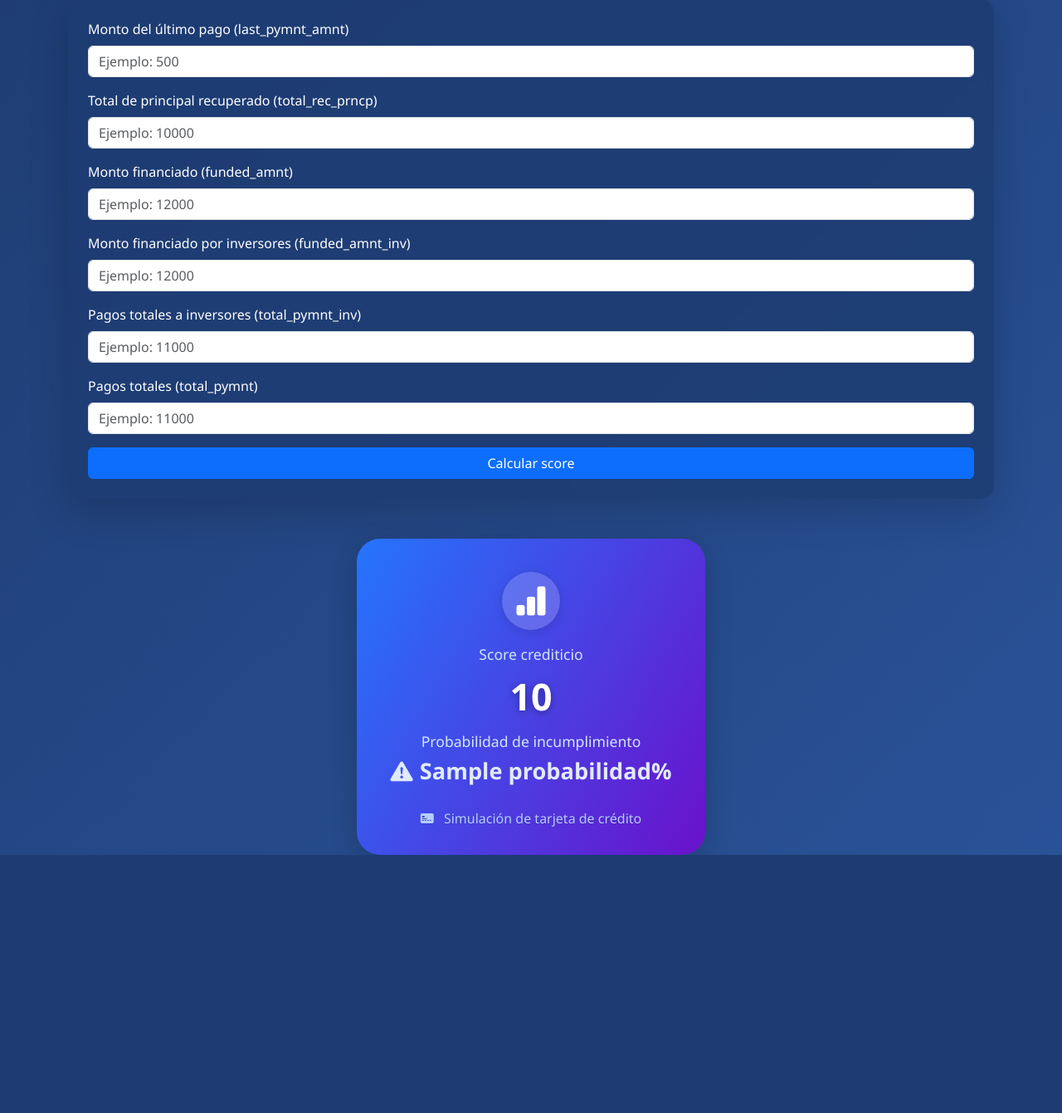
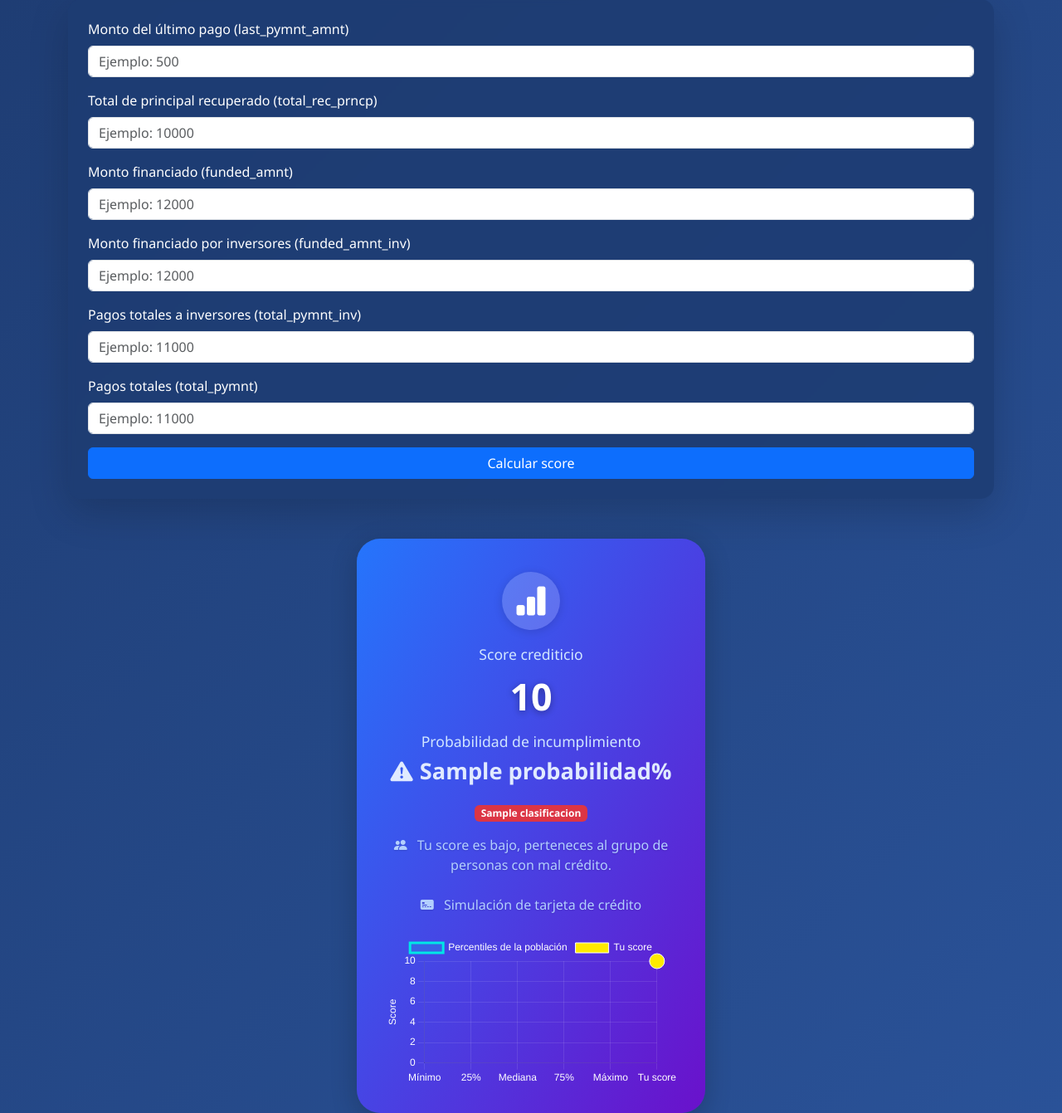
Before and after one commit to andresaris1/bio---copia, a Flask app: template templates/index.html in a window 1280 px wide. Shown: the part 121-1462 px from the top of the page at 83% size. Before the commit the page ends 1151 px from the top, so only its background shows below. Run offline with Flask 3, Linux system fonts and the light colour scheme; the template is opened without the code that fills it: most values are stand-ins (such as "Sample title", 1, 10 or a date in 2020); parts of the project's set-up code (start-up, migrations or seed data) failed here and were passed over; some libraries are stand-ins or nearby versions.

Commit message:
conexion bd y grafica en la web

```diff
--- a/templates/index.html
+++ b/templates/index.html
@@ -110,11 +110,88 @@
         <div class="prob-value">
             <i class="bi bi-exclamation-triangle-fill me-2"></i>{{ resultado.probabilidad }}%
         </div>
+        <div class="mt-3">
+            <span class="badge
+                {% if resultado.clasificacion == 'Buen crédito' %}bg-success
+                {% elif resultado.clasificacion == 'Crédito regular' %}bg-warning text-dark
+                {% else %}bg-danger
+                {% endif %}">
+                {{ resultado.clasificacion }}
+            </span>
+        </div>
+        <div class="card-footer mt-3">
+            <i class="bi bi-people-fill me-2"></i>
+            {% if resultado.clasificacion == 'Buen crédito' %}
+                Tu score está entre los mejores, perteneces al grupo de personas con buen crédito.
+            {% elif resultado.clasificacion == 'Crédito regular' %}
+                Tu score es regular, estás en el promedio de la población.
+            {% else %}
+                Tu score es bajo, perteneces al grupo de personas con mal crédito.
+            {% endif %}
+        </div>
         <div class="card-footer">
             <i class="bi bi-credit-card-2-front-fill me-2"></i>
             Simulación de tarjeta de crédito
         </div>
+        <div class="mt-4">
+            <canvas id="scoreChart" width="350" height="180"></canvas>
+        </div>
     </div>
+    <script src="https://cdn.jsdelivr.net/npm/chart.js"></script>
+    <script>
+        {% if percentiles %}
+        const ctx = document.getElementById('scoreChart').getContext('2d');
+        const percentiles = {{ percentiles|tojson }};
+        const userScore = {{ resultado.score }};
+        new Chart(ctx, {
+            type: 'line',
+            data: {
+                labels: ['Mínimo', '25%', 'Mediana', '75%', 'Máximo', 'Tu score'],
+                datasets: [
+                    {
+                        label: 'Percentiles de la población',
+                        data: [...percentiles, null],
+                        borderColor: '#00e6e6',
+                        backgroundColor: 'rgba(0,230,230,0.15)',
+                        fill: true,
+                        tension: 0.4,
+                        pointRadius: 5,
+                        pointBackgroundColor: '#00e6e6',
+                        pointBorderColor: '#fff'
+                    },
+                    {
+                        label: 'Tu score',
+                        data: [null, null, null, null, null, userScore],
+                        borderColor: '#ffea00',
+                        backgroundColor: '#ffea00',
+                        pointRadius: 9,
+                        type: 'scatter',
+                        showLine: false,
+                        pointBackgroundColor: '#ffea00',
+                        pointBorderColor: '#fff'
+                    }
+                ]
+            },
+            options: {
+                plugins: {
+                    legend: { display: true, labels: { color: '#fff' } }
+                },
+                scales: {
+                    x: {
+                        ticks: { color: '#fff' },
+                        grid: { color: 'rgba(255,255,255,0.1)' }
+                    },
+                    y: {
+                        beginAtZero: true,
+                        title: { display: true, text: 'Score', color: '#fff' },
+                        ticks: { color: '#fff' },
+                        grid: { color: 'rgba(255,255,255,0.1)' }
+                    }
+                }
+            }
+        });
+        {% endif %}
+    </script>
     {% endif %}
 </div>
 </body>
--- a/web_app.py
+++ b/web_app.py
@@ -2,6 +2,8 @@
 from credit_risk_model import CreditRiskModel
 import os
 import psycopg2
+import json
+import numpy as np
 
 app = Flask(__name__)
 crm = CreditRiskModel()
@@ -13,12 +15,15 @@
         f.write(os.environ['GOOGLE_CREDENTIALS_JSON'])
 
 def guardar_resultado_en_db(score, probabilidad):
+    # Leer configuración de la base de datos desde db_config.json
+    with open('db_config.json', 'r') as f:
+        config = json.load(f)
     conn = psycopg2.connect(
-        host=os.environ['DB_HOST'],
-        database=os.environ['DB_NAME'],
-        user=os.environ['DB_USER'],
-        password=os.environ['DB_PASSWORD'],
-        port=os.environ.get('DB_PORT', '5432')
+        host=config['host'],
+        database=config['database'],
+        user=config['user'],
+        password=config['password'],
+        port=config.get('port', 5432)
     )
     cur = conn.cursor()
     # Crear la tabla si no existe
@@ -40,9 +45,28 @@
     cur.close()
     conn.close()
 
+def obtener_scores_poblacion():
+    with open('db_config.json', 'r') as f:
+        config = json.load(f)
+    conn = psycopg2.connect(
+        host=config['host'],
+        database=config['database'],
+        user=config['user'],
+        password=config['password'],
+        port=config.get('port', 5432)
+    )
+    cur = conn.cursor()
+    cur.execute("SELECT score FROM resultados")
+    scores = [row[0] for row in cur.fetchall()]
+    cur.close()
+    conn.close()
+    return scores
+
 @app.route('/', methods=['GET', 'POST'])
 def index():
     resultado = None
+    percentiles = None
+    user_percentil = None
     if request.method == 'POST':
         datos_usuario = {
             'last_pymnt_amnt': float(request.form['last_pymnt_amnt']),
@@ -54,12 +78,26 @@
         }
         prob = crm.predict(datos_usuario)[0]
         score = int(crm.prob_to_score(prob))
+        # Clasificación del score
+        if score > 800:
+            clasificacion = "Buen crédito"
+        elif 400 <= score <= 800:
+            clasificacion = "Crédito regular"
+        else:
+            clasificacion = "Mal crédito"
+        # Obtener scores de la población y calcular percentiles
+        scores_poblacion = obtener_scores_poblacion()
+        if scores_poblacion:
+            percentiles = [np.percentile(scores_poblacion, p) for p in [0, 25, 50, 75, 100]]
+            user_percentil = int((np.sum(np.array(scores_poblacion) <= score) / len(scores_poblacion)) * 100)
         resultado = {
             'probabilidad': f"{prob*100:.2f}",
-            'score': score
+            'score': score,
+            'clasificacion': clasificacion,
+            'user_percentil': user_percentil
         }
         guardar_resultado_en_db(score, resultado['probabilidad'])
-    return render_template('index.html', resultado=resultado)
+    return render_template('index.html', resultado=resultado, percentiles=percentiles)
 
 if __name__ == '__main__':
     import os
```
Also changed, not shown: 1 other file.
